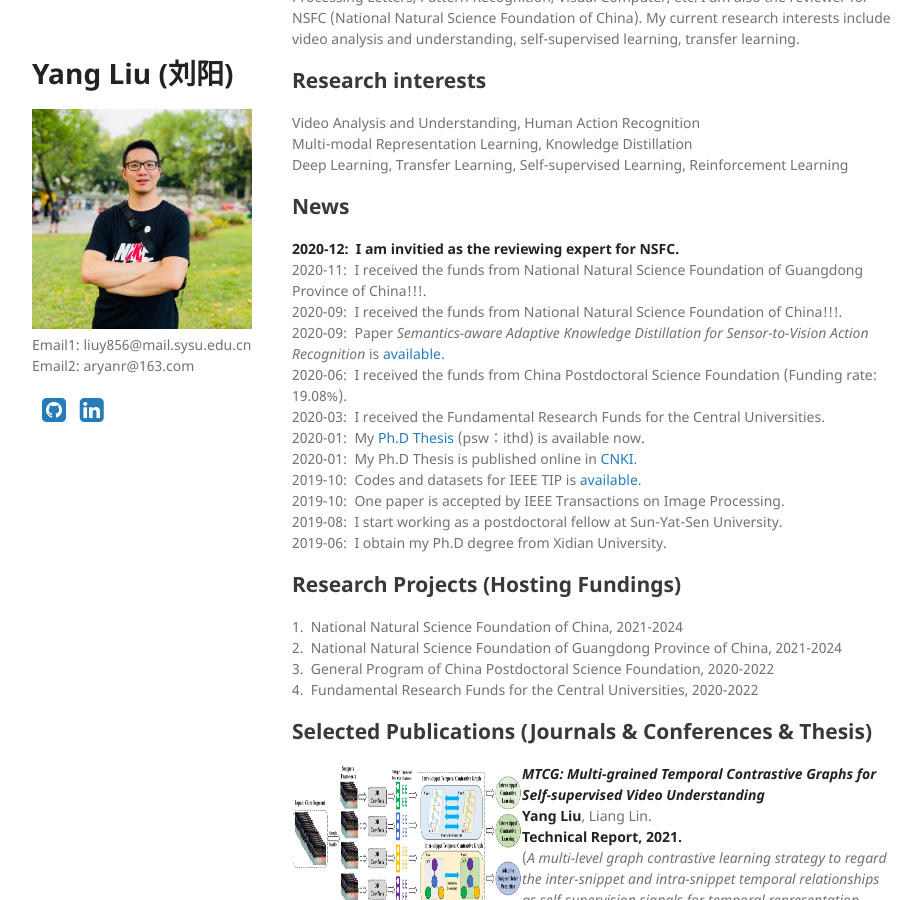
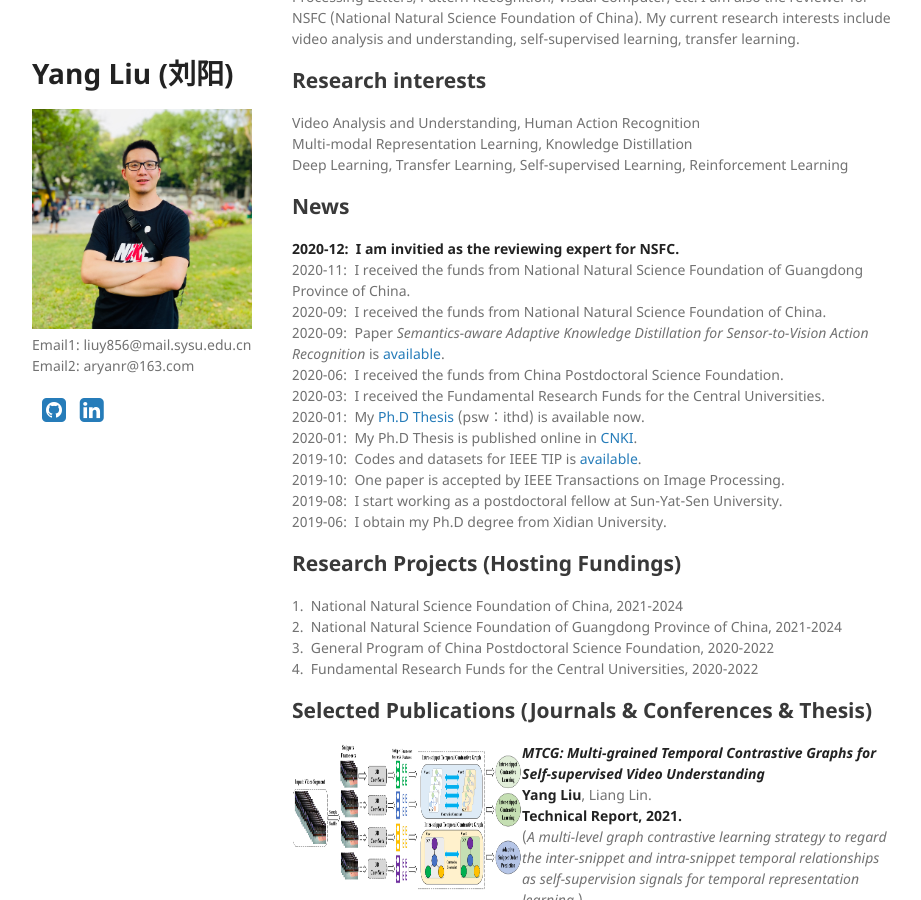
Before and after one commit to YangLiu9208/home, a Jekyll site: the page built from index.md, in a window 1280 px wide and 900 px high, scrolled down 346 px. Shown: the whole window, without its empty margins (178-1099 px from the left). Built offline with Jekyll 4.4.1, drawn with Linux system fonts in a browser that asks for light colours; a style sheet for code colours, icons or effects is not loaded.

Commit message:
Update index.md

```diff
--- a/index.md
+++ b/index.md
@@ -13,10 +13,10 @@ Deep Learning, Transfer Learning, Self-supervised Learning, Reinforcement Learni
 
 ## News
 **2020-12:&nbsp; I am invitied as the reviewing expert for NSFC.**
-2020-11:&nbsp; I received the funds from National Natural Science Foundation of Guangdong Province of China!!!.
-2020-09:&nbsp; I received the funds from National Natural Science Foundation of China!!!.
+2020-11:&nbsp; I received the funds from National Natural Science Foundation of Guangdong Province of China.
+2020-09:&nbsp; I received the funds from National Natural Science Foundation of China.
 2020-09:&nbsp; Paper *Semantics-aware Adaptive Knowledge Distillation for Sensor-to-Vision Action Recognition* is [available](https://arxiv.org/abs/2009.00210).
-2020-06:&nbsp; I received the funds from China Postdoctoral Science Foundation (Funding rate: 19.08%).
+2020-06:&nbsp; I received the funds from China Postdoctoral Science Foundation.
 2020-03:&nbsp; I received the Fundamental Research Funds for the Central Universities.
 2020-01:&nbsp; My [Ph.D Thesis](https://pan.baidu.com/s/1-Co8GcHEa7A1rST6oe171g) (psw：ithd) is available now.
 2020-01:&nbsp; My Ph.D Thesis is published online in [CNKI](https://www.cnki.net/).
```
